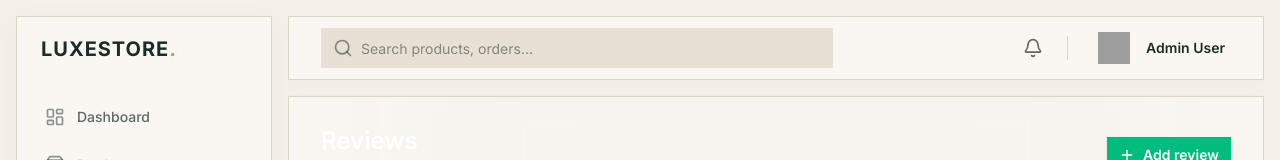
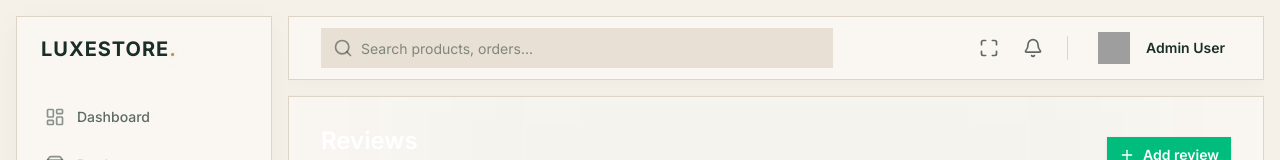
Before and after one commit to UNITY-11/whatsapp-ecomers-template, a Next.js app in the folder apps/admin/: page /reviews in a window 1280 px wide. Shown: the top 160 px of the page. Built offline with nearby package versions, Linux system fonts and the light colour scheme; no server answers; grey boxes are pictures that could not be loaded.

Commit message:
feat(admin): add fullscreen toggle to header

```diff
--- a/apps/admin/components/Header.tsx
+++ b/apps/admin/components/Header.tsx
@@ -1,6 +1,32 @@
-import { Bell, Search } from "lucide-react";
+"use client";
+
+import { useState, useEffect } from "react";
+import { Bell, Search, Maximize, Minimize } from "lucide-react";
 
 export function Header() {
+  const [isFullscreen, setIsFullscreen] = useState(false);
+
+  useEffect(() => {
+    const handleFullscreenChange = () => {
+      setIsFullscreen(!!document.fullscreenElement);
+    };
+
+    document.addEventListener("fullscreenchange", handleFullscreenChange);
+    return () => document.removeEventListener("fullscreenchange", handleFullscreenChange);
+  }, []);
+
+  const toggleFullscreen = () => {
+    if (!document.fullscreenElement) {
+      document.documentElement.requestFullscreen().catch((err) => {
+        console.error(`Error attempting to enable fullscreen: ${err.message}`);
+      });
+    } else {
+      if (document.exitFullscreen) {
+        document.exitFullscreen();
+      }
+    }
+  };
+
   return (
     <header className="flex h-16 shrink-0 items-center gap-x-4 rounded-none border border-[#ddd5c8] bg-[#faf7f2] px-4 shadow-[0_4px_20px_rgb(0,0,0,0.03)] sm:gap-x-6 sm:px-6 lg:px-8 relative z-20">
       <div className="flex flex-1 gap-x-4 self-stretch lg:gap-x-6">
@@ -23,6 +49,20 @@ export function Header() {
           </div>
         </form>
         <div className="flex items-center gap-x-4 lg:gap-x-6">
+          <button
+            type="button"
+            onClick={toggleFullscreen}
+            className="-m-2.5 p-2.5 text-[#1a2e28]/70 hover:text-[#0F4A3A] transition-colors duration-200"
+            title="Toggle Fullscreen"
+          >
+            <span className="sr-only">Toggle fullscreen</span>
+            {isFullscreen ? (
+              <Minimize className="h-5 w-5 hover:scale-110 transition-transform" aria-hidden="true" />
+            ) : (
+              <Maximize className="h-5 w-5 hover:scale-110 transition-transform" aria-hidden="true" />
+            )}
+          </button>
+
           <button type="button" className="-m-2.5 p-2.5 text-[#1a2e28]/70 hover:text-[#0F4A3A] transition-colors duration-200">
             <span className="sr-only">View notifications</span>
             <Bell className="h-5 w-5 hover:animate-bounce" aria-hidden="true" />
```
